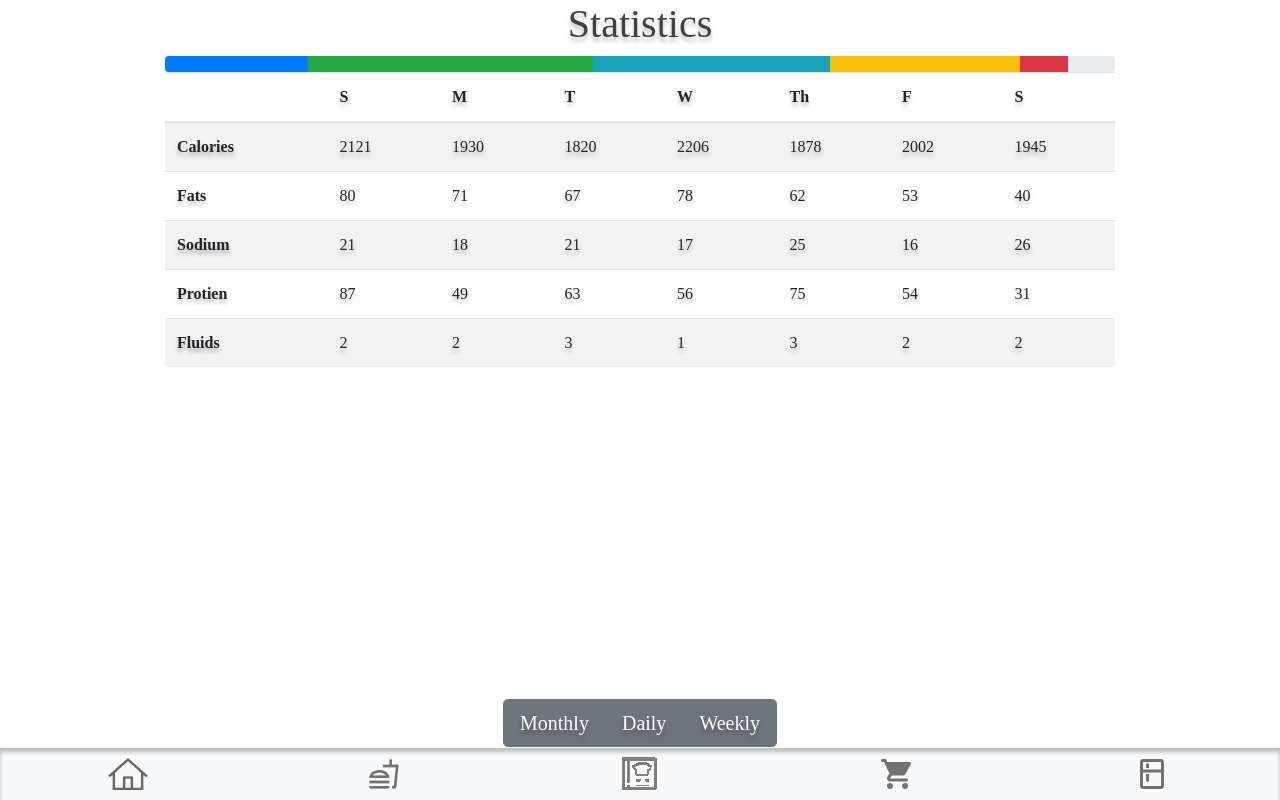
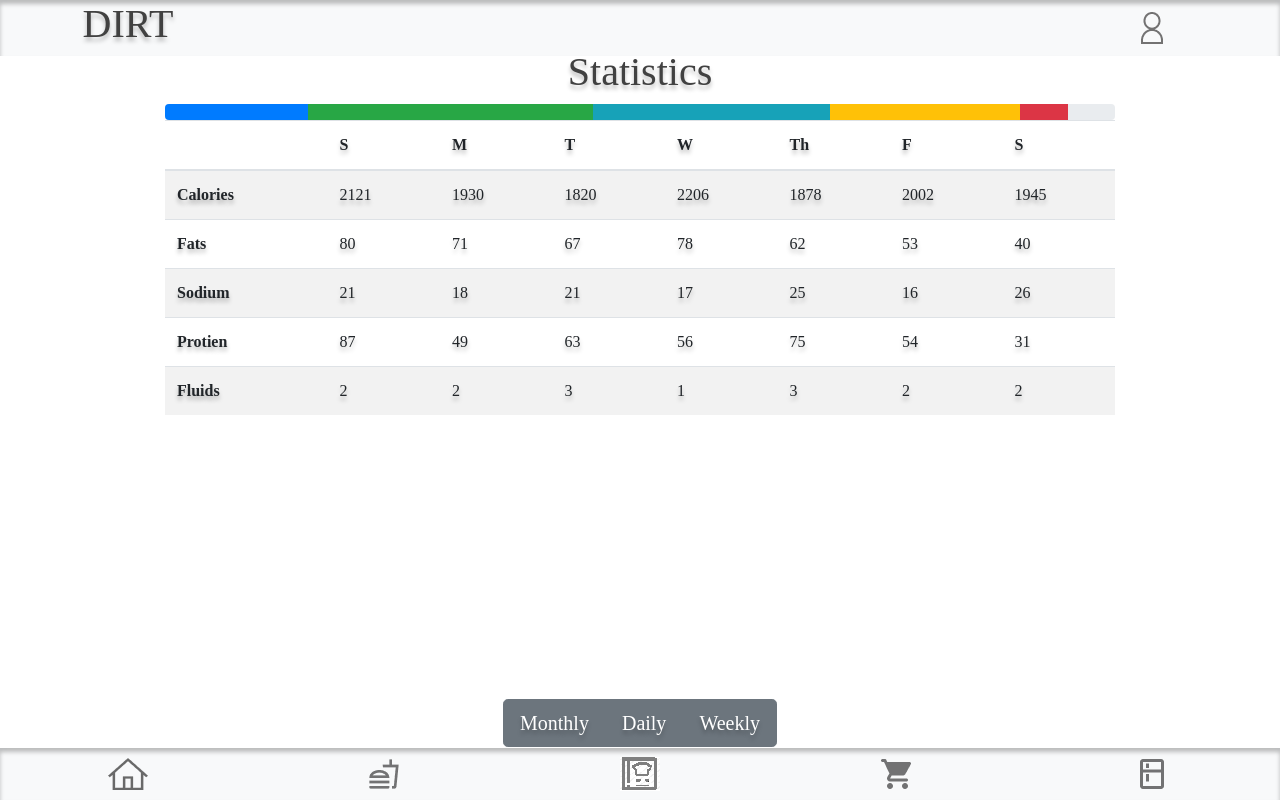
Before and after one commit to awong27/resetArea, a React (Create React App) app in the folder application/team102/UI/: page /StatWeekly in a window 1280 px wide. Built offline with nearby package versions, Linux system fonts and the light colour scheme; the HTML template or start-up script is replaced by a standard one.

Commit message:
added topbar

```diff
--- a/application/team102/UI/src/Component/StatWeekly.js
+++ b/application/team102/UI/src/Component/StatWeekly.js
@@ -1,12 +1,12 @@
 import React, { Component} from 'react';
 import {Progress,Container, Row, Col, Table, Button, ButtonGroup} from 'reactstrap';
 import Navi from "./Navigation";
-//import "./Stats.css"
+import TopBar from "./TopBar";
 
 export default class StatWeekly extends Component {
   render() {
     return (
-      <Container>
+      <Container><TopBar/><br/><br/>
       <Row><Col><h1>Statistics</h1></Col></Row>
       <Row><Col>        </Col></Row>
       <Row> <Col xs="1"></Col>
```
